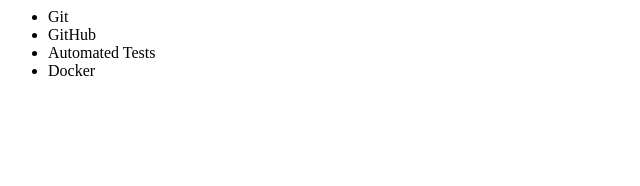
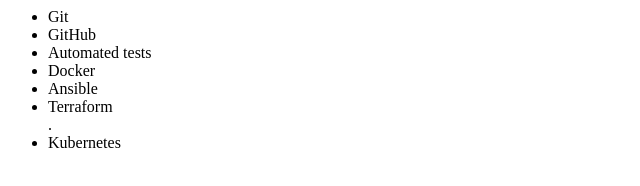
Before and after one commit to lucianorosine/portal2, a plain HTML site: page index.html in a window 1280 px wide. Shown: the whole page, without its empty margins (0-640 px from the left). Drawn offline with Linux system fonts and the light colour scheme.

Commit message:
criando cmit direto

```diff
--- a/index.html
+++ b/index.html
@@ -4,8 +4,11 @@
     <ul>
       <li>Git</li>
       <li>GitHub</li>
-      <li>Automated Tests</li>
+      <li>Automated tests</li>
       <li>Docker</li>
+      <li>Ansible</li>
+      <li>Terraform</li>.
+      <li>Kubernetes</li>
     <ul>
   </body>
 </html>
```
